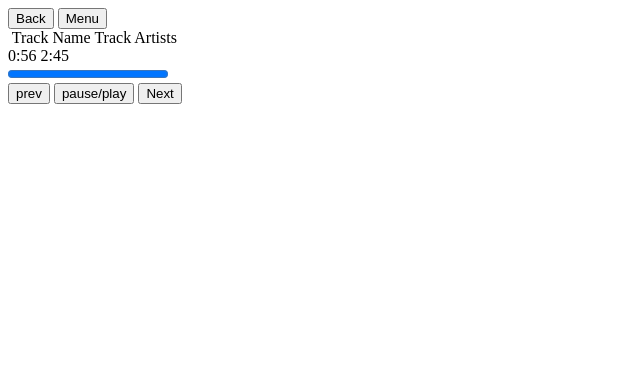
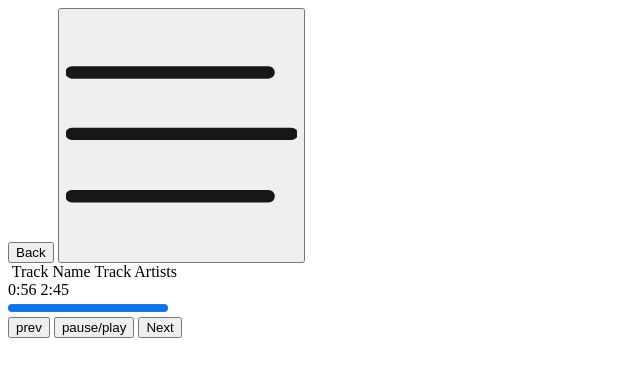
Before and after one commit to craig-tanaka/muze, a plain HTML site: page index.html in a window 1280 px wide. Shown: the whole page, without its empty margins (0-640 px from the left). Drawn offline with Linux system fonts and the light colour scheme.

Commit message:
added header menu button

```diff
--- a/index.html
+++ b/index.html
@@ -11,7 +11,28 @@
             Back
         </button>
         <button class="nav-link">
-            Menu
+                <svg xmlns:xlink="http://www.w3.org/1999/xlink"
+                xmlns:krita="http://krita.org/namespaces/svg/krita"
+                xmlns:sodipodi="http://sodipodi.sourceforge.net/DTD/sodipodi-0.dtd"
+                width="173.52pt"
+                height="184.32pt"
+                viewBox="0 0 173.52 184.32">
+                <defs />
+                <path id="shape0" transform="translate(9.16410418585392, 58.5484434096222)" fill="none" stroke="#000000"
+                    stroke-width="7.2" stroke-linecap="square" stroke-linejoin="miter" stroke-miterlimit="2"
+                    d="M0 nanL1.75511e+09 nan" />
+                <path id="shape1" transform="translate(173.52, 90)" fill="none" stroke="#000000" stroke-width="28.8"
+                    stroke-linecap="square" stroke-linejoin="miter" stroke-miterlimit="2" d="M0 nanL17.28 nan" />
+                <path id="shape2" transform="translate(4.32, 92.1599)" opacity="0.9" fill="none" stroke="#000000"
+                    stroke-width="9.36" stroke-linecap="round" stroke-linejoin="miter" stroke-miterlimit="2.16"
+                    d="M0 0.0001L164.88 0" />
+                <path id="shape0" transform="matrix(1.0000000097438 0 0 1.00000002477076 4.32 138.959899999998)"
+                    opacity="0.9" fill="none" stroke="#000000" stroke-width="9.36" stroke-linecap="round"
+                    stroke-linejoin="miter" stroke-miterlimit="2.16" d="M0 0.0001L147.6 0" />
+                <path id="shape01" transform="matrix(1.00000000690723 0 0 1.00000006388161 4.32 46.0798999999936)"
+                    opacity="0.9" fill="none" stroke="#000000" stroke-width="9.36" stroke-linecap="round"
+                    stroke-linejoin="miter" stroke-miterlimit="2.16000008583069" d="M0 0.0001L147.6 0" />
+                </svg>
         </button>
     </nav>
     <main>
```
Also changed, not shown: img/bars.svg (added).
